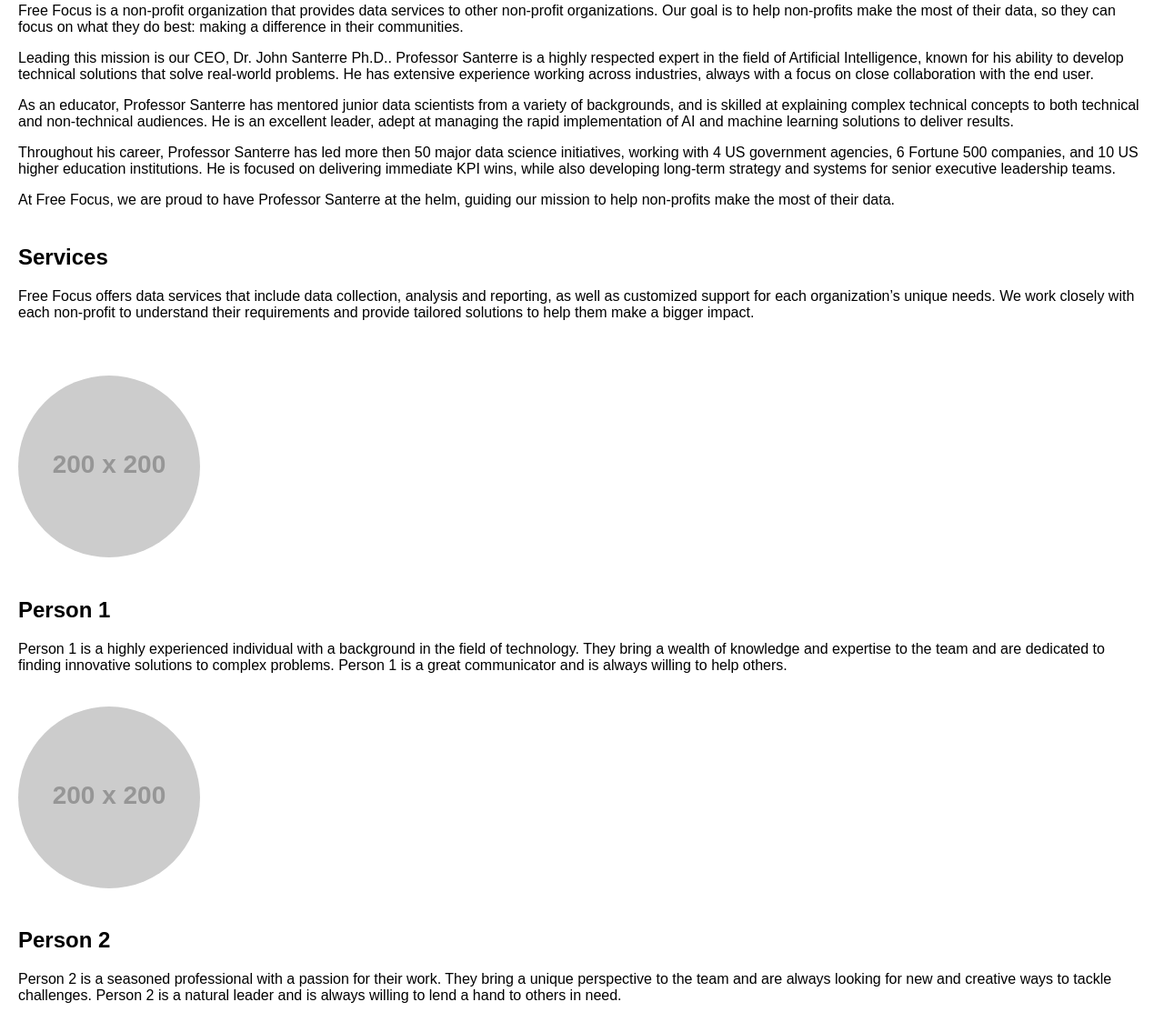
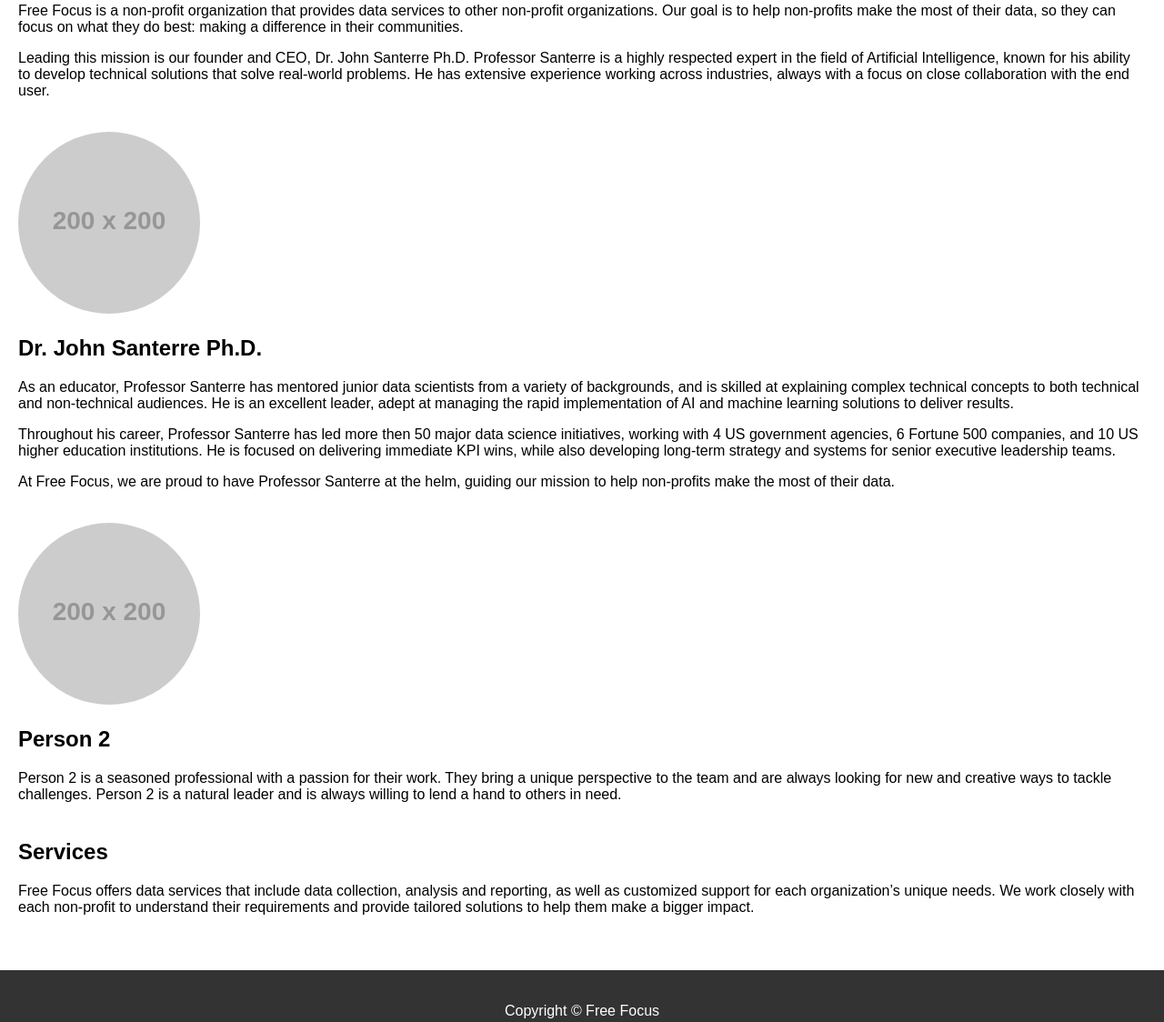
Before and after one commit to johnsanterre/FreeFocus, a plain HTML site: page index.html in a window 1280 px wide. Shown: the part 284-1408 px from the top of the page at 91% size. Drawn offline with Linux system fonts and the light colour scheme; placeholder pictures from the web are drawn by us.

Commit message:
Update index.html

```diff
--- a/index.html
+++ b/index.html
@@ -23,10 +23,22 @@
     <section id="leadership">
       <h2>Leadership @ Free Focus</h2>
       <p>Free Focus is a non-profit organization that provides data services to other non-profit organizations. Our goal is to help non-profits make the most of their data, so they can focus on what they do best: making a difference in their communities.</p>
-      <p>Leading this mission is our CEO, Dr. John Santerre Ph.D.. Professor Santerre is a highly respected expert in the field of Artificial Intelligence, known for his ability to develop technical solutions that solve real-world problems. He has extensive experience working across industries, always with a focus on close collaboration with the end user.</p>
+      <p>Leading this mission is our founder and CEO, Dr. John Santerre Ph.D. Professor Santerre is a highly respected expert in the field of Artificial Intelligence, known for his ability to develop technical solutions that solve real-world problems. He has extensive experience working across industries, always with a focus on close collaboration with the end user.</p>
+
+   <div class="container">
+    <div class="card">
+      <img src="https://via.placeholder.com/200x200" alt="Person 1">
+      <h2>Dr. John Santerre Ph.D.</h2>
       <p>As an educator, Professor Santerre has mentored junior data scientists from a variety of backgrounds, and is skilled at explaining complex technical concepts to both technical and non-technical audiences. He is an excellent leader, adept at managing the rapid implementation of AI and machine learning solutions to deliver results.</p>
       <p>Throughout his career, Professor Santerre has led more then 50 major data science initiatives, working with 4 US government agencies, 6 Fortune 500 companies, and 10 US higher education institutions. He is focused on delivering immediate KPI wins, while also developing long-term strategy and systems for senior executive leadership teams.</p>
       <p>At Free Focus, we are proud to have Professor Santerre at the helm, guiding our mission to help non-profits make the most of their data.</p>
+     </div>
+    <div class="card">
+      <img src="https://via.placeholder.com/200x200" alt="Person 2">
+      <h2>Person 2</h2>
+      <p>Person 2 is a seasoned professional with a passion for their work. They bring a unique perspective to the team and are always looking for new and creative ways to tackle challenges. Person 2 is a natural leader and is always willing to lend a hand to others in need. </p>
+    </div>
+  </div>
 
     </section>
     <section id="services">
@@ -34,21 +46,6 @@
       <p>Free Focus offers data services that include data collection, analysis and reporting, as well as customized support for each organization’s unique needs. We work closely with each non-profit to understand their requirements and provide tailored solutions to help them make a bigger impact.</p>
     </section>
 
-   <div class="container">
-    <div class="card">
-      <img src="https://via.placeholder.com/200x200" alt="Person 1">
-      <h2>Person 1</h2>
-      <p>Person 1 is a highly experienced individual with a background in the field of technology. They bring a wealth of knowledge and expertise to the team and are dedicated to finding innovative solutions to complex problems. Person 1 is a great communicator and is always willing to help others. </p>
-    </div>
-    <div class="card">
-      <img src="https://via.placeholder.com/200x200" alt="Person 2">
-      <h2>Person 2</h2>
-      <p>Person 2 is a seasoned professional with a passion for their work. They bring a unique perspective to the team and are always looking for new and creative ways to tackle challenges. Person 2 is a natural leader and is always willing to lend a hand to others in need. </p>
-    </div>
-  </div>
-
-
-
   </main>
   <footer>
     <p>Copyright © Free Focus</p>
```
